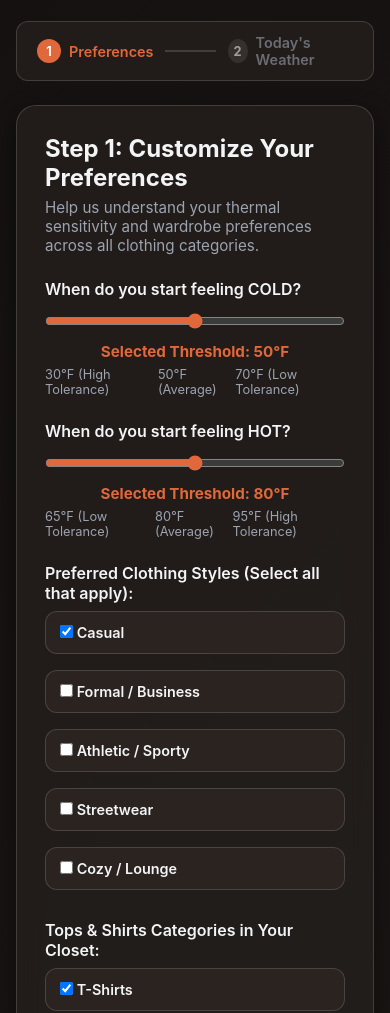
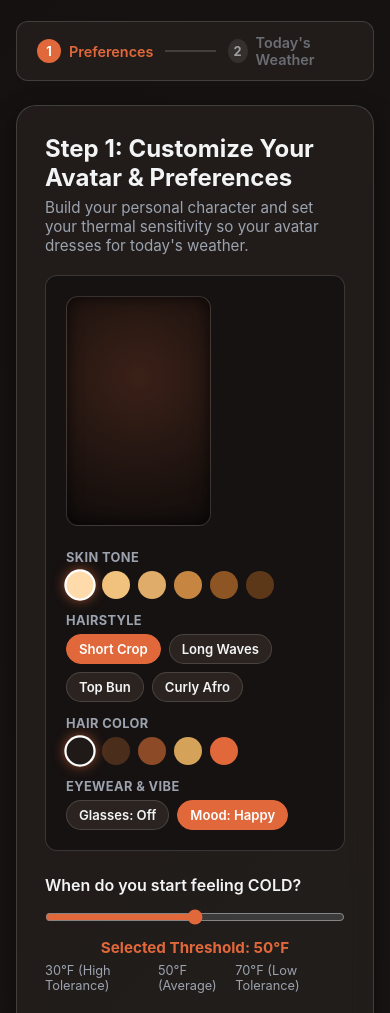
Before and after one commit to smw2780-x/weather-wear, a plain HTML site: page index.html in a window 390 px wide. Shown: the part 87-1100 px from the top of the page. Drawn offline with Linux system fonts and the light colour scheme.

Commit message:
Update index.html

```diff
--- a/index.html
+++ b/index.html
@@ -31,12 +31,62 @@
       </div>
     </div>
 
-    <!-- STEP 1: Customize Your Preferences (Matches Screenshot) -->
+    <!-- STEP 1: Customize Your Preferences & Bitmoji-Style Avatar -->
     <section id="step1Section" class="card">
-      <h2 style="margin-bottom: 6px;">Step 1: Customize Your Preferences</h2>
-      <p style="color: var(--text-muted); margin-bottom: 24px; font-size: 0.95rem;">
-        Help us understand your thermal sensitivity and wardrobe preferences across all clothing categories.
+      <h2 style="margin-bottom: 6px;">Step 1: Customize Your Avatar &amp; Preferences</h2>
+      <p style="color: var(--text-muted); margin-bottom: 20px; font-size: 0.95rem;">
+        Build your personal character and set your thermal sensitivity so your avatar dresses for today's weather.
       </p>
+
+      <!-- Interactive Avatar Builder -->
+      <div class="avatar-creator-box">
+        <div class="avatar-stage" id="step1AvatarMount">
+          <!-- Illustrated SVG Character injected here by app.js -->
+        </div>
+
+        <div class="avatar-controls">
+          <div class="control-row">
+            <span>Skin Tone</span>
+            <div class="swatch-group" id="skinSwatches">
+              <button type="button" class="color-swatch active" data-skin="#ffdbac" style="background:#ffdbac;" aria-label="Light"></button>
+              <button type="button" class="color-swatch" data-skin="#f1c27d" style="background:#f1c27d;" aria-label="Warm Ivory"></button>
+              <button type="button" class="color-swatch" data-skin="#e0ac69" style="background:#e0ac69;" aria-label="Medium Tan"></button>
+              <button type="button" class="color-swatch" data-skin="#c68642" style="background:#c68642;" aria-label="Rich Olive"></button>
+              <button type="button" class="color-swatch" data-skin="#8d5524" style="background:#8d5524;" aria-label="Deep Brown"></button>
+              <button type="button" class="color-swatch" data-skin="#5c3818" style="background:#5c3818;" aria-label="Espresso"></button>
+            </div>
+          </div>
+
+          <div class="control-row">
+            <span>Hairstyle</span>
+            <div class="swatch-group" id="hairStylePills">
+              <button type="button" class="style-pill active" data-hair="short">Short Crop</button>
+              <button type="button" class="style-pill" data-hair="long">Long Waves</button>
+              <button type="button" class="style-pill" data-hair="bun">Top Bun</button>
+              <button type="button" class="style-pill" data-hair="curly">Curly Afro</button>
+            </div>
+          </div>
+
+          <div class="control-row">
+            <span>Hair Color</span>
+            <div class="swatch-group" id="hairColorSwatches">
+              <button type="button" class="color-swatch active" data-hcolor="#1f1a17" style="background:#1f1a17;" aria-label="Jet Black"></button>
+              <button type="button" class="color-swatch" data-hcolor="#4a2e1b" style="background:#4a2e1b;" aria-label="Dark Brown"></button>
+              <button type="button" class="color-swatch" data-hcolor="#8c4a27" style="background:#8c4a27;" aria-label="Auburn"></button>
+              <button type="button" class="color-swatch" data-hcolor="#d4a359" style="background:#d4a359;" aria-label="Blonde"></button>
+              <button type="button" class="color-swatch" data-hcolor="#e0683b" style="background:#e0683b;" aria-label="Terracotta Dye"></button>
+            </div>
+          </div>
+
+          <div class="control-row">
+            <span>Eyewear &amp; Vibe</span>
+            <div class="swatch-group">
+              <button type="button" class="style-pill" id="toggleGlassesBtn">Glasses: Off</button>
+              <button type="button" class="style-pill active" id="toggleSmileBtn">Mood: Happy</button>
+            </div>
+          </div>
+        </div>
+      </div>
 
       <!-- Slider 1: Cold Threshold -->
       <div class="survey-group">
@@ -187,24 +237,14 @@
           </div>
         </div>
 
-        <!-- Right Card: SVG Avatar & Layer Breakdown -->
+        <!-- Right Card: Custom Avatar & Layer Breakdown -->
         <div class="card" style="margin-bottom: 0;">
           <h3>Recommended Outfit</h3>
           <div class="avatar-and-outfit-container">
             <div class="avatar-box">
-              <h4>Layer Preview</h4>
-              <div class="model-avatar-container">
-                <svg class="human-silhouette" viewBox="0 0 100 220" role="img" aria-label="Outfit Layer Preview">
-                  <circle cx="50" cy="26" r="14" fill="#d1d5db" />
-                  <path id="svgHat" d="M35 22 Q50 4 65 22 Z" fill="transparent" />
-                  <rect id="svgTorso" x="30" y="45" width="40" height="68" rx="10" fill="#e0683b" />
-                  <rect id="svgLeftArm" x="16" y="48" width="11" height="58" rx="5" fill="#e0683b" />
-                  <rect id="svgRightArm" x="73" y="48" width="11" height="58" rx="5" fill="#e0683b" />
-                  <rect id="svgLeftLeg" x="32" y="117" width="15" height="72" rx="6" fill="#4b5563" />
-                  <rect id="svgRightLeg" x="53" y="117" width="15" height="72" rx="6" fill="#4b5563" />
-                  <rect id="svgLeftShoe" x="29" y="191" width="19" height="12" rx="4" fill="#1f2937" />
-                  <rect id="svgRightShoe" x="52" y="191" width="19" height="12" rx="4" fill="#1f2937" />
-                </svg>
+              <h4>Your Avatar</h4>
+              <div class="model-avatar-container" id="step2AvatarMount">
+                <!-- Customized character wearing today's outfit injected here -->
               </div>
             </div>
 
```
